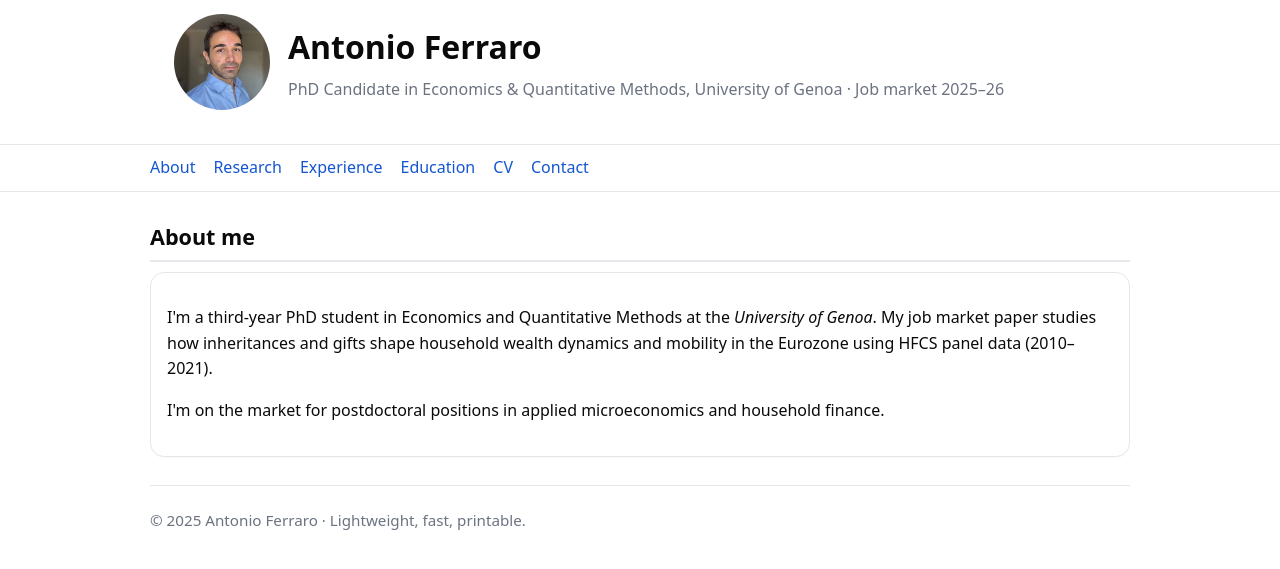
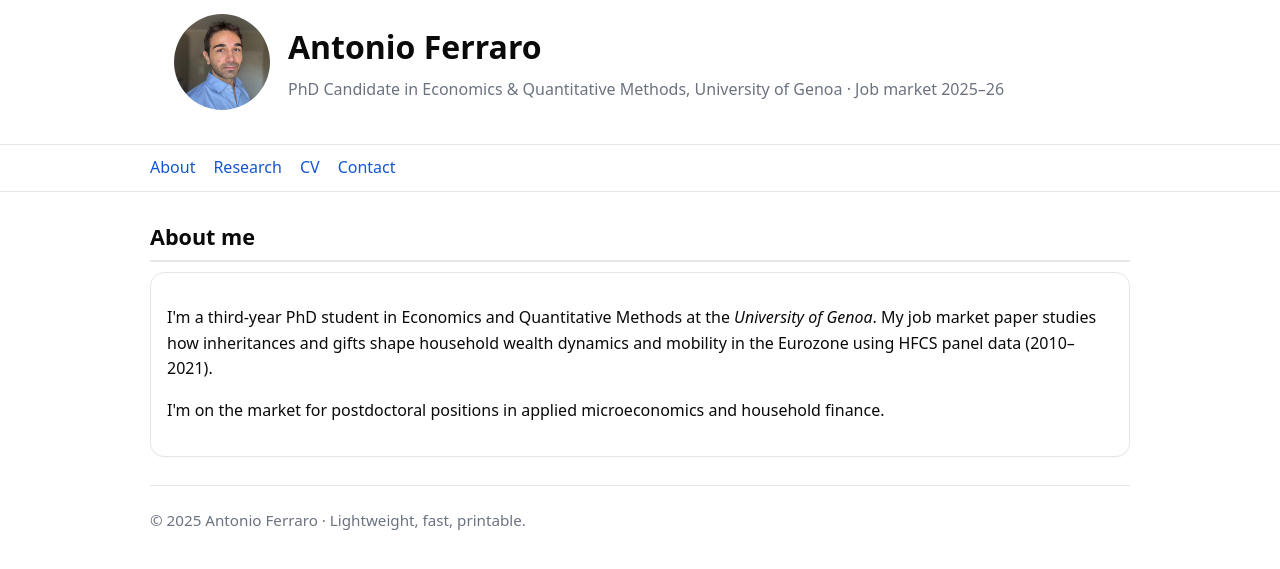
Before and after one commit to ferraroantonio/ferraroantonio.github.io, a Jekyll site: the page built from index.md, in a window 1280 px wide. Shown: the top 569 px of the page. Built offline with Jekyll 4.4.1, drawn with Linux system fonts in a browser that asks for light colours.

Commit message:
Update nav.html

```diff
--- a/_includes/nav.html
+++ b/_includes/nav.html
@@ -2,8 +2,6 @@
   <div class="wrap nav">
     <a href="{{ '/' | relative_url }}">About</a>
     <a href="{{ '/research' | relative_url }}">Research</a>
-    <a href="{{ '/experience' | relative_url }}">Experience</a>
-    <a href="{{ '/education' | relative_url }}">Education</a>
     <a href="{{ '/cv' | relative_url }}">CV</a>
     <a href="{{ '/contact' | relative_url }}">Contact</a>
   </div>
```
